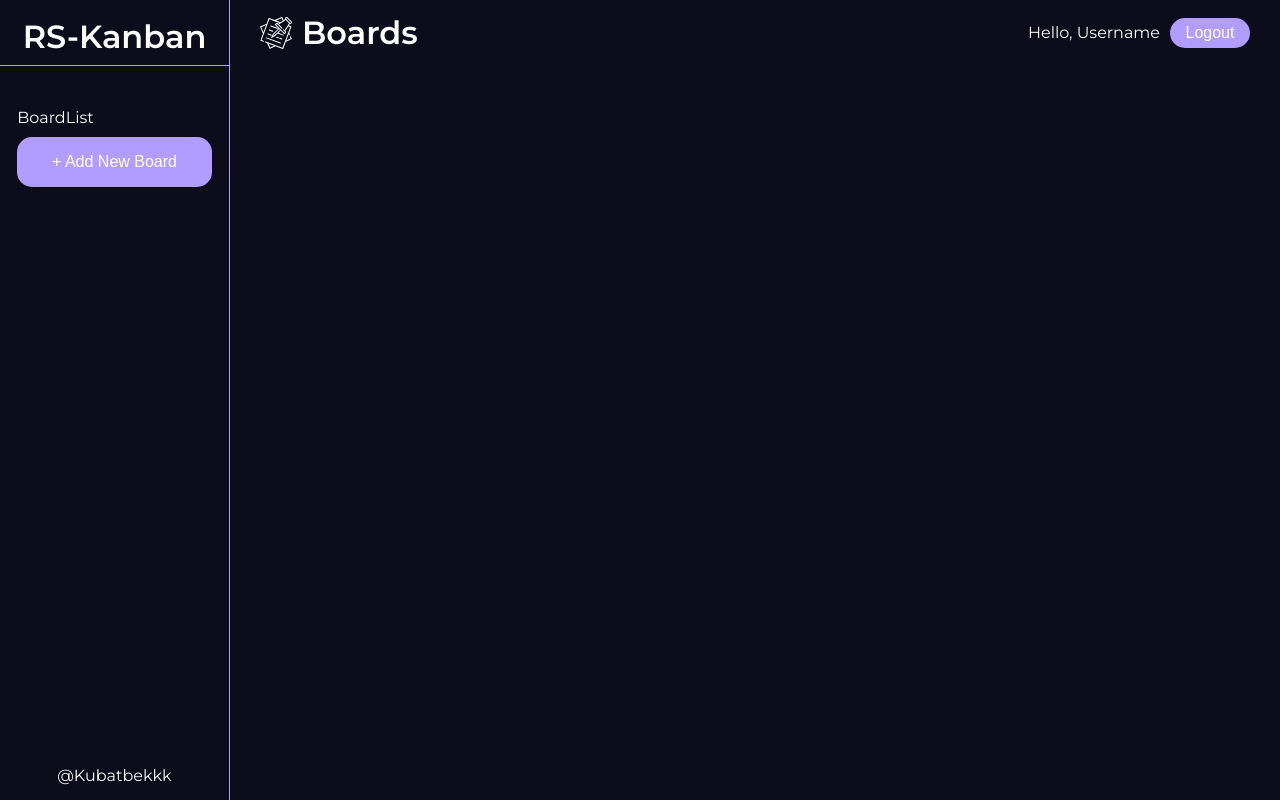
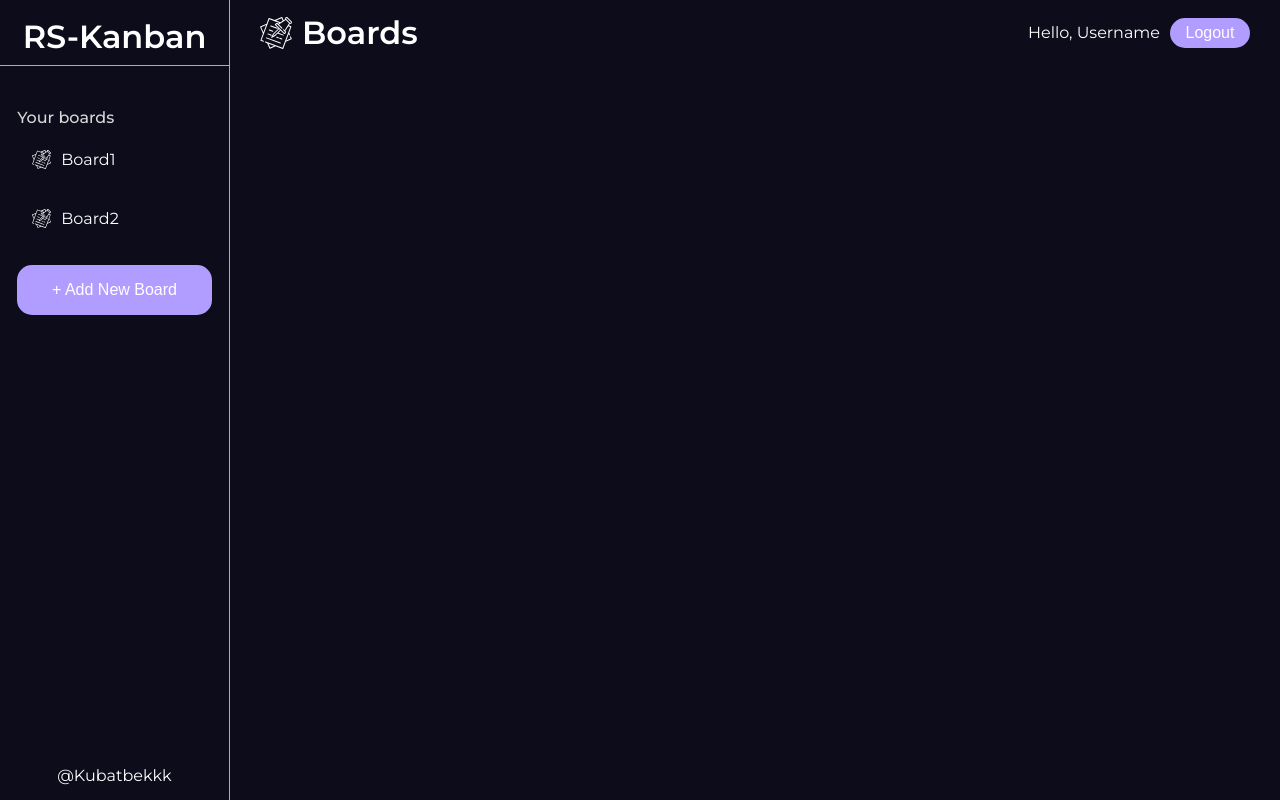
Before and after one commit to Kubatbekkk/RS-Clone---Trello, a React (Create React App) app: page / in a window 1280 px wide. Built offline with nearby package versions, Linux system fonts and the light colour scheme.

Commit message:
feat: add BoardItem, BoardsList

```diff
--- a/src/components/Sidebar/BoardItem/BoardItem.tsx
+++ b/src/components/Sidebar/BoardItem/BoardItem.tsx
@@ -1,7 +1,27 @@
+/* eslint-disable react/prop-types */
 import React from 'react';
+import NotesIcon from 'src/assets/notes-icon.svg';
+import { useNavigate } from 'react-router-dom';
+import { StyledBoardItem } from './styles';
 
-const BoardItem = () => (
-  <div>BoardItem</div>
-);
+interface ItemProps {
+  props: {
+    id: string;
+    name: string;
+  }
+}
+
+const BoardItem = ({ props }: ItemProps) => {
+  const { id, name } = props;
+  const navigate = useNavigate();
+  return (
+    <StyledBoardItem active onClick={() => navigate(`/board/${id}`)}>
+      <div>
+        <img src={NotesIcon} alt="notes" />
+        <p>{name}</p>
+      </div>
+    </StyledBoardItem>
+  );
+};
 
 export default BoardItem;
--- /dev/null
+++ b/src/components/Sidebar/BoardItem/styles.ts
@@ -0,0 +1,36 @@
+import styled from 'styled-components';
+
+interface Props {
+  active: boolean
+}
+
+export const StyledBoardItem = styled.li<Props>`
+    list-style: none;
+    display: flex;
+    justify-content: space-between;
+    padding: 13px 15px;
+    border: 1px solid
+        $(props => props.active
+                    ? props.theme.utils.itemSelectedOrBorderOrButton
+                    : props.theme.textColors.primary);
+    border-radius: 15px;
+    margin-bottom: 14px;
+    cursor: pointer;
+    trasition: .3s;
+
+        p {
+            white-space: nowrap;
+            text-overflow: ellipsis;
+        }
+
+        img {
+            width: 19px;
+            filter: grayscale(1) invert(1);
+        }
+
+        div {
+            display: flex;
+            gap: 10px;
+        }
+
+    `;
--- a/src/components/Sidebar/BoardList/BoardList.tsx
+++ b/src/components/Sidebar/BoardList/BoardList.tsx
@@ -1,8 +1,30 @@
+/* eslint-disable @typescript-eslint/no-redeclare */
 import React from 'react';
+import IBoardItemProps from '../BoardItem';
 import { StyledBoardsList } from './styles';
 
+interface IBoardItemProps {
+  ownerId: string,
+  id: string,
+  name: string
+}
+
+const boards: IBoardItemProps[] = [
+  { ownerId: 'kubat', id: '1', name: 'Board1' },
+  { ownerId: 'kubat', id: '2', name: 'Board2' },
+];
+
 const BoardList = () => (
-  <StyledBoardsList>BoardList</StyledBoardsList>
+  <StyledBoardsList>
+    <>
+      <h2>Your boards</h2>
+      {boards && boards.length > 0 ? (
+        boards.map((board: IBoardItemProps) => (
+          <IBoardItemProps key={board.id} props={board} />
+        ))
+      ) : (<h2 className='createNewBoard'>Create new board</h2>)}
+    </>
+  </StyledBoardsList>
 );
 
 export default BoardList;
```
